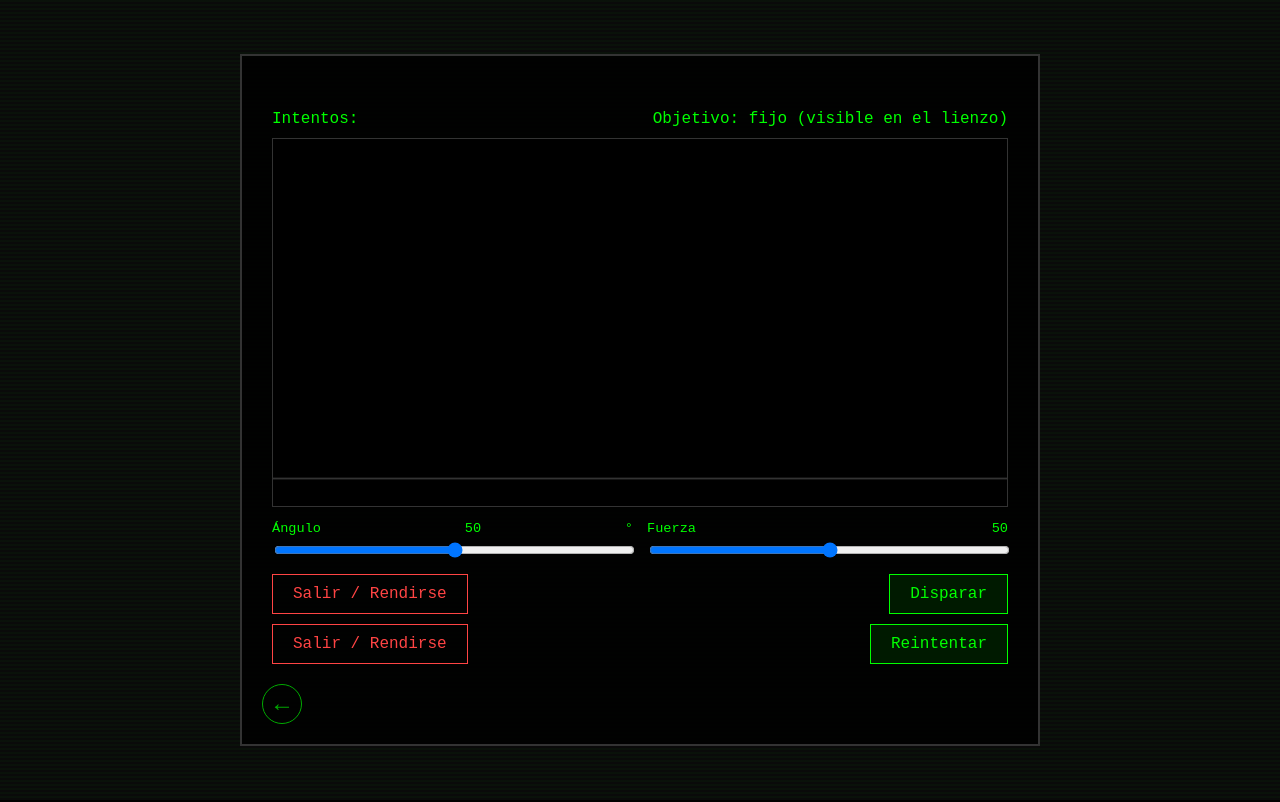
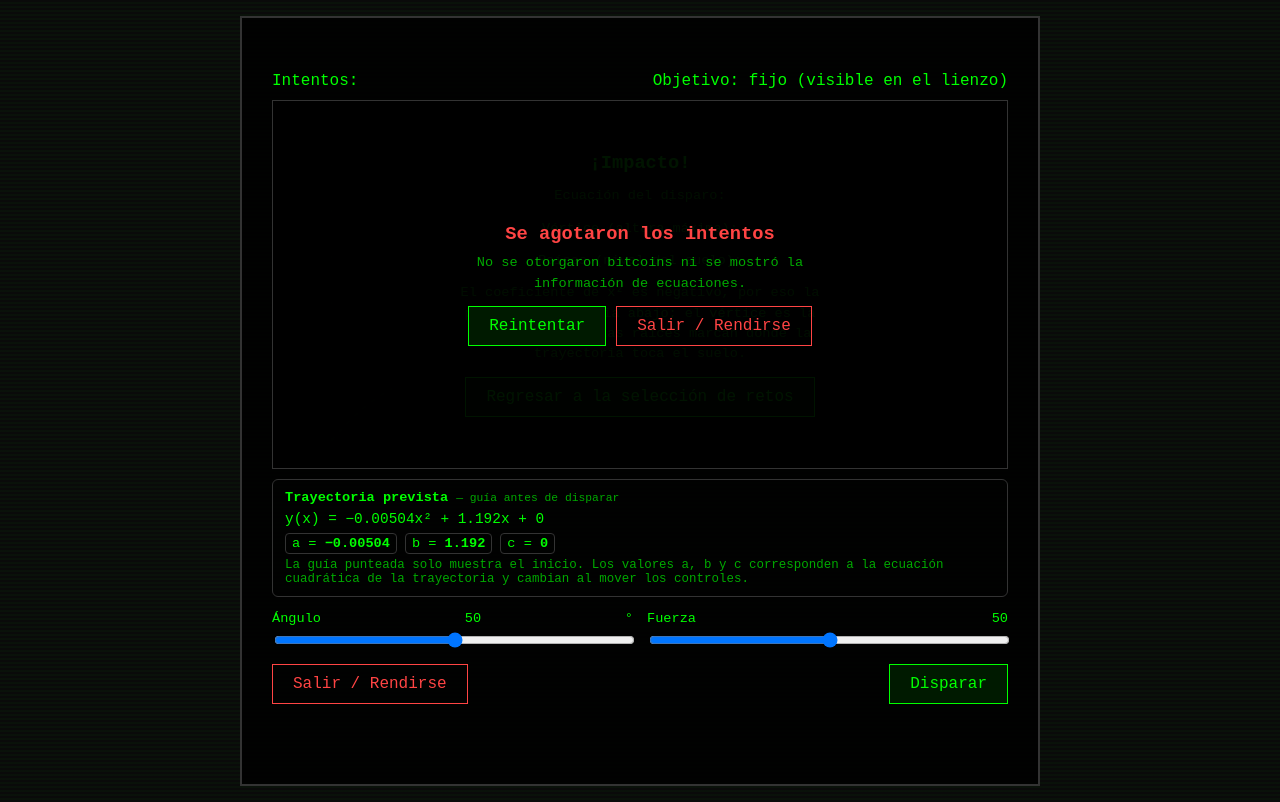
Before and after one commit to Mony-B/TSP_Tetra.R_Repositorio_A26, a Django app: template reto_parabolica/templates/reto_parabolica/reto.html in a window 1280 px wide. Run offline with Django 5.2, Linux system fonts and the light colour scheme; the template is opened without the code that fills it, so the values that code supplies are empty.

Commit message:
reto_parabolica: cálculo en vivo, gráfica con cuadrícula/guía, overlays y quita el salir duplicado
- Muestra la ecuación y los coeficientes (a, b, c) en tiempo real mientras
  se ajustan ángulo y fuerza, como en el prototipo, en vez de solo tras
  acertar.
- La gráfica ahora dibuja cuadrícula/ejes y una guía punteada de vista
  previa antes de disparar, igual que el prototipo; se mantiene la
  animación del disparo real.
- "Se agotaron los intentos" y "¡Impacto!" (con la info de ecuaciones) se
  muestran ahora como pantallas emergentes sobre el lienzo, no como texto
  inline.
- Oculta la flecha genérica de regreso (reto_base.html) en esta pantalla:
  duplicaba la acción de "Salir / Rendirse", que ya cubre FE-1 con su
  propia confirmación.

Co-Authored-By: Claude Sonnet 5 <noreply@anthropic.com>
Claude-Session: https://claude.ai/code/session_01F9dH6fYgxvyjHH1pH47cr9

```diff
--- a/reto_parabolica/static/reto_parabolica/juego.js
+++ b/reto_parabolica/static/reto_parabolica/juego.js
@@ -1,7 +1,8 @@
 // Tiro parabólico (CU-12).
 // El ángulo y la fuerza se mandan al servidor, que calcula la trayectoria
 // real (y si acierta) y regresa los coeficientes y(x) = b·x − a·x² junto
-// con el alcance; el navegador solo los usa para animar el disparo.
+// con el alcance; el navegador solo los usa para animar el disparo y para
+// dibujar la guía de vista previa (misma fórmula, nunca decide el acierto).
 (() => {
     const datos = ReCode.reto.datos;
     const raiz = document.getElementById("parabolica");
@@ -12,12 +13,17 @@
     const W = lienzo.width, H = lienzo.height;
     const GROUND = H - 30;
     const LAUNCH_X = W * 0.08;
+    // Misma gravedad didáctica que usa el servidor para calcular a y b
+    // (unidades de lienzo, no metros reales); solo sirve para dibujar la
+    // guía de vista previa en el navegador.
+    const GRAVEDAD = 700;
 
     const anguloInput = document.getElementById("angulo");
     const fuerzaInput = document.getElementById("fuerza");
     const resultado = document.getElementById("resultado");
     const accionesNormal = document.getElementById("acciones-parabolica");
-    const accionesAgotado = document.getElementById("acciones-agotado");
+    const superposicionExito = document.getElementById("superposicion-exito");
+    const superposicionAgotado = document.getElementById("superposicion-agotado");
     const btnDisparar = document.getElementById("btn-disparar");
     const dialogo = document.getElementById("dialogo-salir");
 
@@ -46,8 +52,59 @@
         document.getElementById("valor-fuerza").textContent = fuerzaInput.value;
     }
 
-    function dibujarEscena(puntosTrayectoria) {
+    // --- Vista previa: misma fórmula que el servidor, antes de disparar ----
+
+    function parametrosPrevia() {
+        const theta = (Number(anguloInput.value) * Math.PI) / 180;
+        const velocidad = 110 + Number(fuerzaInput.value) * 6;
+        const a = GRAVEDAD / (2 * velocidad * velocidad * Math.cos(theta) ** 2);
+        const b = Math.tan(theta);
+        return { a, b };
+    }
+
+    function actualizarEcuacionPrevia() {
+        const { a, b } = parametrosPrevia();
+        document.getElementById("ecuacion-previa").textContent =
+            `y(x) = −${a.toFixed(5)}x² + ${b.toFixed(3)}x + 0`;
+        document.getElementById("coef-a").textContent = "−" + a.toFixed(5);
+        document.getElementById("coef-b").textContent = b.toFixed(3);
+    }
+
+    function puntosDeTrayectoria(a, b, alcance, proporcion = 1) {
+        const pasos = 80;
+        const max = Math.min(alcance, (W - LAUNCH_X - 4)) * proporcion;
+        const puntos = [];
+        for (let i = 0; i <= pasos; i++) {
+            const x = (max * i) / pasos;
+            const y = b * x - a * x * x;
+            puntos.push([LAUNCH_X + x, GROUND - y]);
+        }
+        return puntos;
+    }
+
+    function dibujarCuadricula() {
+        const paso = 50;
+        ctx.save();
+        ctx.lineWidth = 1;
+        ctx.strokeStyle = "rgba(0, 255, 0, 0.12)";
+        for (let x = LAUNCH_X; x < W; x += paso) {
+            ctx.beginPath(); ctx.moveTo(x, 8); ctx.lineTo(x, GROUND); ctx.stroke();
+        }
+        for (let x = LAUNCH_X - paso; x >= 0; x -= paso) {
+            ctx.beginPath(); ctx.moveTo(x, 8); ctx.lineTo(x, GROUND); ctx.stroke();
+        }
+        for (let y = GROUND; y >= 10; y -= paso) {
+            ctx.beginPath(); ctx.moveTo(5, y); ctx.lineTo(W - 4, y); ctx.stroke();
+        }
+        ctx.strokeStyle = "rgba(0, 255, 0, 0.4)"; ctx.lineWidth = 1.3;
+        ctx.beginPath(); ctx.moveTo(LAUNCH_X, 8); ctx.lineTo(LAUNCH_X, GROUND); ctx.lineTo(W - 4, GROUND); ctx.stroke();
+        ctx.restore();
+    }
+
+    function dibujarEscena(proyectil, puntosTrayectoria) {
         ctx.clearRect(0, 0, W, H);
+        dibujarCuadricula();
+
         ctx.strokeStyle = "#333"; ctx.lineWidth = 2;
         ctx.beginPath(); ctx.moveTo(0, GROUND); ctx.lineTo(W, GROUND); ctx.stroke();
 
@@ -57,14 +114,31 @@
         ctx.beginPath(); ctx.arc(tx, ty, datos.objetivo_radio, 0, Math.PI * 2); ctx.stroke();
         ctx.beginPath(); ctx.arc(tx, ty, 6, 0, Math.PI * 2); ctx.stroke();
 
+        // Guía punteada de vista previa (solo el inicio), igual que el
+        // prototipo: ayuda a visualizar hacia dónde apunta el disparo sin
+        // revelar si acertará.
+        if (!disparando && !puntosTrayectoria) {
+            const { a, b } = parametrosPrevia();
+            const alcancePrevia = a ? b / a : 0;
+            const guia = puntosDeTrayectoria(a, b, alcancePrevia, 0.28);
+            ctx.save();
+            ctx.setLineDash([5, 7]);
+            ctx.strokeStyle = "rgba(0, 255, 0, 0.55)"; ctx.lineWidth = 2;
+            ctx.beginPath();
+            guia.forEach(([x, y], i) => (i ? ctx.lineTo(x, y) : ctx.moveTo(x, y)));
+            ctx.stroke();
+            ctx.restore();
+        }
+
         if (puntosTrayectoria && puntosTrayectoria.length > 1) {
             ctx.strokeStyle = "#00ff00"; ctx.lineWidth = 2.5;
             ctx.beginPath();
             puntosTrayectoria.forEach(([x, y], i) => (i ? ctx.lineTo(x, y) : ctx.moveTo(x, y)));
             ctx.stroke();
-            const [ultimoX, ultimoY] = puntosTrayectoria[puntosTrayectoria.length - 1];
+        }
+        if (proyectil) {
             ctx.fillStyle = "#fff";
-            ctx.beginPath(); ctx.arc(ultimoX, ultimoY, 5, 0, Math.PI * 2); ctx.fill();
+            ctx.beginPath(); ctx.arc(proyectil[0], proyectil[1], 5, 0, Math.PI * 2); ctx.fill();
         }
     }
 
@@ -72,24 +146,13 @@
         resultado.innerHTML = `<p class="mensaje ${error ? "error" : ""}">${html}</p>`;
     }
 
-    function puntosDeTrayectoria(a, b, alcance) {
-        const pasos = 80;
-        const max = Math.min(alcance, (W - LAUNCH_X - 4));
-        const puntos = [];
-        for (let i = 0; i <= pasos; i++) {
-            const x = (max * i) / pasos;
-            const y = b * x - a * x * x;
-            puntos.push([LAUNCH_X + x, GROUND - y]);
-        }
-        return puntos;
-    }
-
     function animar(a, b, alcance, alFinalizar) {
         const puntos = puntosDeTrayectoria(a, b, alcance);
         let i = 0;
         disparando = true;
         function paso() {
-            dibujarEscena(puntos.slice(0, i + 1));
+            const trayectoHastaAqui = puntos.slice(0, i + 1);
+            dibujarEscena(puntos[i], trayectoHastaAqui);
             i++;
             if (i < puntos.length) {
                 requestAnimationFrame(paso);
@@ -133,24 +196,21 @@
         const premio = r.ya_otorgado
             ? "Ya habías completado este reto antes, así que no se otorgan bitcoins de nuevo."
             : `Ganaste <strong>₿ ${r.bitcoins_otorgados}</strong>.`;
+        document.getElementById("premio-exito").innerHTML = premio;
+        document.getElementById("exito-ecuacion").textContent =
+            `y(x) = ${r.b.toFixed(3)}x − ${r.a.toFixed(5)}x²`;
+        document.getElementById("exito-vertice").textContent =
+            `(${r.vertice.x.toFixed(1)}, ${r.vertice.y.toFixed(1)})`;
+        document.getElementById("exito-raices").textContent =
+            `x₁ = ${r.raices.x1}, x₂ = ${r.raices.x2.toFixed(1)}`;
         accionesNormal.hidden = true;
-        resultado.innerHTML = `
-            <div class="mensaje">
-                <p><strong>¡Impacto!</strong> ${premio}</p>
-                <div class="info-matematica">
-                    <p>Ecuación del disparo: <b>y(x) = ${r.b.toFixed(3)}x − ${r.a.toFixed(5)}x²</b></p>
-                    <p>Vértice (altura máxima): <b>(${r.vertice.x.toFixed(1)}, ${r.vertice.y.toFixed(1)})</b></p>
-                    <p>Raíces (nivel del suelo): <b>x₁ = ${r.raices.x1}, x₂ = ${r.raices.x2.toFixed(1)}</b></p>
-                    <p>El coeficiente de x² es negativo, por eso la parábola abre hacia abajo; el vértice es la altura máxima y las raíces marcan dónde la trayectoria toca el suelo.</p>
-                </div>
-            </div>
-            <a class="boton" href="${ReCode.reto.volverUrl}">Volver a los retos</a>`;
+        superposicionExito.hidden = false;
     }
 
     function agotado(r) {
         mensaje(r.mensaje, true);
         accionesNormal.hidden = true;
-        accionesAgotado.hidden = false;
+        superposicionAgotado.hidden = false;
     }
 
     async function reintentar() {
@@ -162,7 +222,7 @@
             pintarPuntos();
             dibujarEscena();
             resultado.innerHTML = "";
-            accionesAgotado.hidden = true;
+            superposicionAgotado.hidden = true;
             accionesNormal.hidden = false;
             btnDisparar.disabled = false;
         } catch (err) {
@@ -171,6 +231,8 @@
     }
 
     // --- FE-1: salir / rendirse con confirmación ----------------------------
+    // El botón "Salir / Rendirse" es el único punto de salida del reto
+    // (ver estilos: se oculta la flecha genérica para no duplicarlo).
 
     function pedirSalida(e) {
         if (e) e.preventDefault();
@@ -184,18 +246,25 @@
 
     document.getElementById("btn-salir").addEventListener("click", pedirSalida);
     document.getElementById("btn-salir-agotado").addEventListener("click", pedirSalida);
-    const flecha = document.querySelector(".btn-regresar");
-    if (flecha) flecha.addEventListener("click", (e) => { if (intentosUsados > 0 && !terminado) pedirSalida(e); });
     document.getElementById("btn-cancelar-salida").addEventListener("click", () => dialogo.close());
     document.getElementById("btn-confirmar-salida").addEventListener("click", () => {
         window.location.href = ReCode.reto.volverUrl;
     });
     btnDisparar.addEventListener("click", disparar);
-    document.getElementById("btn-reintentar").addEventListener("click", reintentar);
-    anguloInput.addEventListener("input", actualizarEtiquetas);
-    fuerzaInput.addEventListener("input", actualizarEtiquetas);
+    document.getElementById("btn-reintentar-overlay").addEventListener("click", reintentar);
+    anguloInput.addEventListener("input", () => {
+        actualizarEtiquetas();
+        actualizarEcuacionPrevia();
+        if (!disparando) dibujarEscena();
+    });
+    fuerzaInput.addEventListener("input", () => {
+        actualizarEtiquetas();
+        actualizarEcuacionPrevia();
+        if (!disparando) dibujarEscena();
+    });
 
     pintarPuntos();
     actualizarEtiquetas();
+    actualizarEcuacionPrevia();
     dibujarEscena();
 })();
--- a/reto_parabolica/templates/reto_parabolica/reto.html
+++ b/reto_parabolica/templates/reto_parabolica/reto.html
@@ -2,15 +2,27 @@
 {% load static %}
 {% block estilos %}
 <style>
+    /* El reto trae su propio botón "Salir / Rendirse" (con confirmación,
+       FE-1); la flecha genérica de reto_base.html quedaba duplicada al
+       lado, mostrando dos formas de salir en la misma pantalla. */
+    .btn-regresar { display: none; }
+
     .estado-tiro { display: flex; justify-content: space-between; gap: 12px; flex-wrap: wrap; margin-bottom: 10px; }
     .intentos-puntos { display: inline-flex; gap: 4px; margin-left: 6px; }
     .punto { width: 10px; height: 10px; border-radius: 50%; background: var(--verde); display: inline-block; }
     .punto.usado { background: transparent; border: 1px solid var(--borde); }
 
-    .lienzo-caja { border: 1px solid var(--borde); margin: 10px 0; background: #000; }
+    .lienzo-caja { position: relative; border: 1px solid var(--borde); margin: 10px 0; background: #000; }
     canvas { display: block; width: 100%; height: auto; }
 
-    .ecuacion { font-size: 0.85rem; color: var(--verde-medio); margin: 8px 0; }
+    .trayectoria-info { border: 1px solid var(--borde); border-radius: 6px; padding: 10px 12px; margin: 10px 0; font-size: 0.85rem; }
+    .trayectoria-info .titulo { display: flex; align-items: center; gap: 8px; font-weight: bold; }
+    .trayectoria-info .titulo small { font-weight: normal; color: var(--verde-medio); }
+    .ecuacion { font-size: 0.9rem; color: var(--verde); margin: 6px 0; }
+    .coeficientes { display: flex; gap: 8px; flex-wrap: wrap; margin: 4px 0; }
+    .coeficientes span { border: 1px solid var(--borde); border-radius: 4px; padding: 2px 6px; }
+    .coeficientes b { color: var(--verde); }
+    .ayuda-trayectoria { color: var(--verde-medio); font-size: 0.78rem; margin-top: 4px; }
 
     .controles { display: grid; grid-template-columns: 1fr 1fr; gap: 14px; margin: 14px 0; }
     .campo { display: flex; flex-direction: column; gap: 4px; }
@@ -26,6 +38,13 @@
 
     dialog.confirmar { background: #000; color: var(--verde); border: 1px solid var(--verde); font-family: inherit; max-width: 420px; }
     dialog.confirmar::backdrop { background: rgba(0, 0, 0, 0.7); }
+
+    .superposicion { position: absolute; inset: 0; background: rgba(0, 0, 0, 0.92); display: flex; align-items: center; justify-content: center; text-align: center; padding: 16px; }
+    .superposicion .tarjeta { max-width: 360px; }
+    .superposicion h3 { margin: 0 0 8px; }
+    .superposicion h3.mal { color: var(--rojo); }
+    .superposicion p { color: var(--verde-medio); font-size: 0.85rem; line-height: 1.5; margin: 0 0 12px; }
+    .superposicion .acciones-parabolica { justify-content: center; }
 </style>
 {% endblock %}
 
@@ -38,7 +57,46 @@
 
     <div class="lienzo-caja">
         <canvas id="lienzo" width="800" height="400"></canvas>
+
+        <div class="superposicion" id="superposicion-exito" hidden>
+            <div class="tarjeta">
+                <h3>¡Impacto!</h3>
+                <p id="premio-exito"></p>
+                <div class="info-matematica">
+                    <p>Ecuación del disparo: <b id="exito-ecuacion"></b></p>
+                    <p>Vértice (altura máxima): <b id="exito-vertice"></b></p>
+                    <p>Raíces (nivel del suelo): <b id="exito-raices"></b></p>
+                    <p>El coeficiente de x² es negativo, por eso la parábola abre hacia abajo; el vértice es la altura máxima y las raíces marcan dónde la trayectoria toca el suelo.</p>
+                </div>
+                <div class="acciones-parabolica">
+                    <a class="boton" id="btn-volver-exito" href="{{ volver_url }}">Regresar a la selección de retos</a>
+                </div>
+            </div>
+        </div>
+
+        <div class="superposicion" id="superposicion-agotado" hidden>
+            <div class="tarjeta">
+                <h3 class="mal">Se agotaron los intentos</h3>
+                <p>No se otorgaron bitcoins ni se mostró la información de ecuaciones.</p>
+                <div class="acciones-parabolica">
+                    <button type="button" class="boton" id="btn-reintentar-overlay">Reintentar</button>
+                    <button type="button" class="boton peligro" id="btn-salir-agotado">Salir / Rendirse</button>
+                </div>
+            </div>
+        </div>
     </div>
+
+    <div class="trayectoria-info">
+        <div class="titulo">Trayectoria prevista <small>— guía antes de disparar</small></div>
+        <div class="ecuacion" id="ecuacion-previa">y(x) = —</div>
+        <div class="coeficientes">
+            <span>a = <b id="coef-a">—</b></span>
+            <span>b = <b id="coef-b">—</b></span>
+            <span>c = <b>0</b></span>
+        </div>
+        <div class="ayuda-trayectoria">La guía punteada solo muestra el inicio. Los valores a, b y c corresponden a la ecuación cuadrática de la trayectoria y cambian al mover los controles.</div>
+    </div>
+
     <div class="controles">
         <div class="campo">
             <label>Ángulo <span id="valor-angulo"></span>°</label>
@@ -54,11 +112,6 @@
         <button type="button" class="boton peligro" id="btn-salir">Salir / Rendirse</button>
         <button type="button" class="boton" id="btn-disparar">Disparar</button>
     </div>
-
-    <div class="acciones-parabolica" id="acciones-agotado" hidden>
-        <button type="button" class="boton peligro" id="btn-salir-agotado">Salir / Rendirse</button>
-        <button type="button" class="boton" id="btn-reintentar">Reintentar</button>
-    </div>
 </div>
 
 <dialog class="confirmar" id="dialogo-salir">
```
